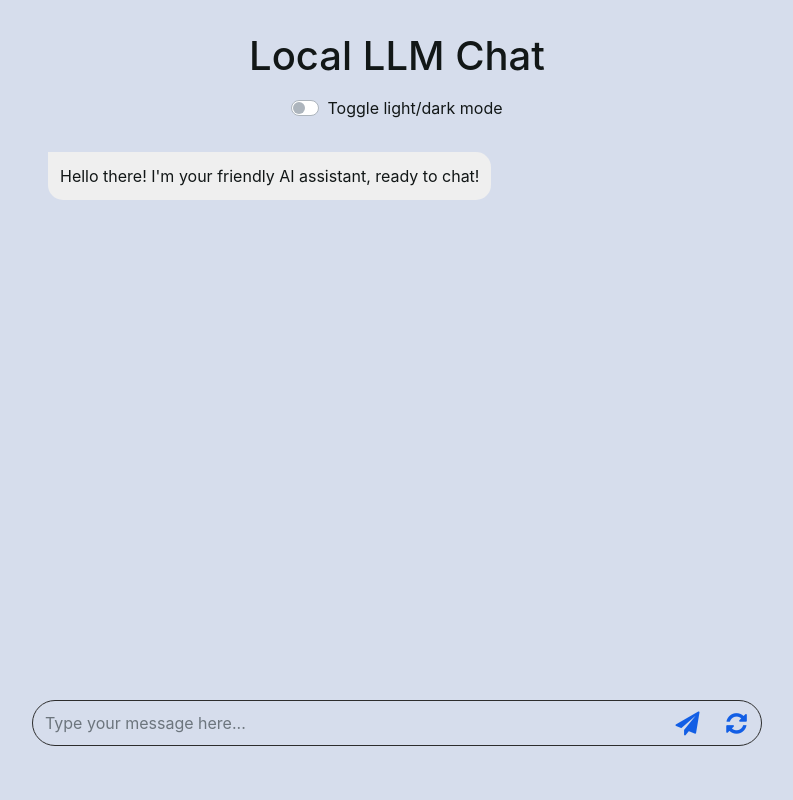
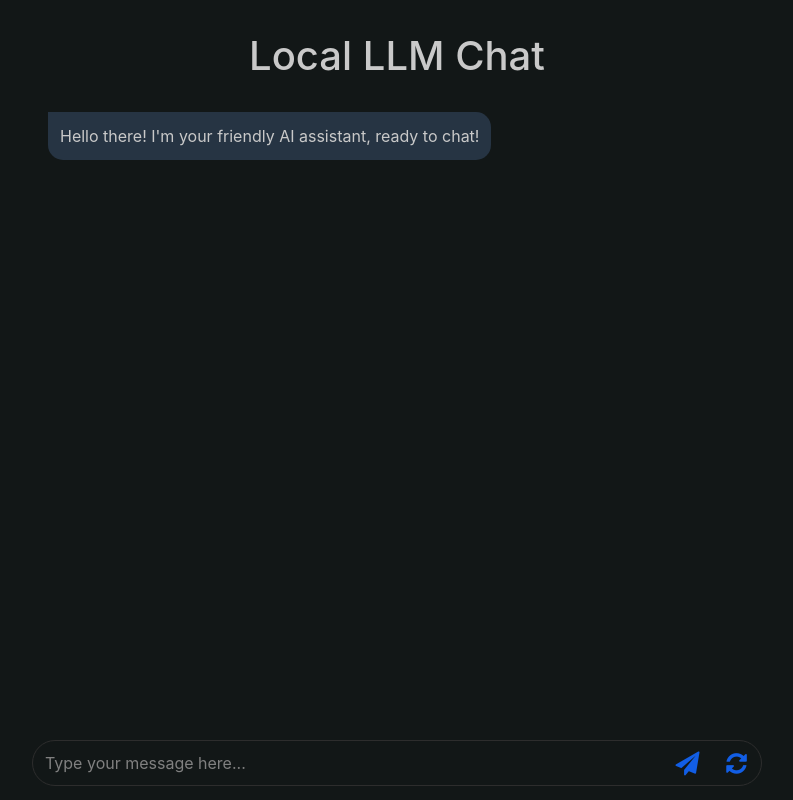
Before and after one commit to barwojcik/local_chatbots, a Flask app: page / in a window 1280 px wide. Shown: the whole page, without its empty margins (243-1036 px from the left). Run offline with Flask 2, Linux system fonts and the light colour scheme; some libraries are stand-ins or nearby versions.

Commit message:
Changes to simple_chat front-end, removed light mode for simplicity, improved scaling, added Markdown formatting for responses.

```diff
--- a/simple_chat/static/script.js
+++ b/simple_chat/static/script.js
@@ -1,6 +1,5 @@
 // Constants and state management
 const STATE = {
-    lightMode: true,
     isFirstMessage: true,
     responses: [],
     baseUrl: window.location.origin,
@@ -98,7 +97,7 @@ const showErrorMessage = (message) => {
 
     $('#message-list').append(`
         <div class="message-line error">
-            <div class="message-box error${!STATE.lightMode ? ' dark' : ''}">
+            <div class="message-box error">
                 ${message}
             </div>
         </div>
@@ -110,7 +109,7 @@ const populateUserMessage = (userMessage) => {
     $('#message-input').val('');
     $('#message-list').append(`
         <div class="message-line my-text">
-            <div class="message-box my-text${!STATE.lightMode ? ' dark' : ''}">
+            <div class="message-box my-text">
                 <div class="me">${userMessage}</div>
             </div>
         </div>
@@ -124,13 +123,57 @@ const renderBotResponse = (response) => {
     STATE.responses.push(response);
     hideBotLoadingAnimation();
 
+    // Parse markdown if the marked library is available
+    let formattedResponse;
+    if (typeof marked !== 'undefined') {
+        // Set marked options to safely handle user-generated content
+        marked.setOptions({
+            breaks: true,        // Add line breaks when \n is encountered
+            gfm: true,           // Use GitHub Flavored Markdown
+            headerIds: false,    // Don't add IDs to headers (for security)
+            sanitize: false,     // Required for compatibility, we'll sanitize elsewhere
+            highlight: function(code, lang) {
+                // Apply syntax highlighting if highlight.js is available
+                if (typeof hljs !== 'undefined') {
+                    if (lang && hljs.getLanguage(lang)) {
+                        try {
+                            return hljs.highlight(code, { language: lang }).value;
+                        } catch (err) {
+                            console.error('Highlight.js error:', err);
+                        }
+                    }
+                    try {
+                        return hljs.highlightAuto(code).value;
+                    } catch (err) {
+                        console.error('Highlight.js auto-detection error:', err);
+                    }
+                }
+                return code; // Return unmodified code if highlighting fails
+            }
+        });
+
+        formattedResponse = marked.parse(response.botResponse.trim());
+    } else {
+        formattedResponse = response.botResponse.trim();
+    }
+
     $('#message-list').append(`
         <div class="message-line">
-            <div class="message-box${!STATE.lightMode ? ' dark' : ''}">
-                ${response.botResponse.trim()}
+            <div class="message-box markdown-content">
+                ${formattedResponse}
             </div>
         </div>
     `);
+
+    // Apply additional highlighting to any code blocks that might have been missed
+    if (typeof hljs !== 'undefined') {
+        $('pre code').each(function(i, block) {
+            if (!block.classList.contains('hljs')) {
+                hljs.highlightElement(block);
+            }
+        });
+    }
+
     scrollToBottom();
 };
 
@@ -183,14 +226,6 @@ $(document).ready(() => {
         await populateBotResponse();
     });
 
-    $('#light-dark-mode-switch').on('change', () => {
-        $('body').toggleClass('dark-mode');
-        $('.message-box').toggleClass('dark');
-        $('.loading-dots').toggleClass('dark');
-        $('.dot').toggleClass('dark-dot');
-        STATE.lightMode = !STATE.lightMode;
-    });
-
     // Start the chat
     populateBotResponse();
 });
--- a/simple_chat/static/style.css
+++ b/simple_chat/static/style.css
@@ -1,17 +1,11 @@
-/* Light mode */
+/* Dark mode (default) */
 body {
-  background-color: #d6ddec;
-  color: #121717;
+  background-color: #121717;
+  color: #c9c9c9;
 }
 
 /* Error message styling */
 .message-box.error {
-    background-color: #ffebee;
-    color: #c62828;
-    border: 1px solid #ffcdd2;
-}
-
-.message-box.error.dark {
     background-color: #4a0f0f;
     color: #ef9a9a;
     border: 1px solid #c62828;
@@ -29,30 +23,26 @@ body {
     cursor: not-allowed;
 }
 
-/* Input field in dark mode */
-.dark-mode .form-control {
+/* Input field styles */
+.form-control {
     background-color: #263443;
     color: #c9c9c9;
     border-color: #4a4a4a;
 }
 
-.dark-mode .form-control::placeholder {
+.form-control::placeholder {
     color: #808080;
-}
-.dark-mode {
-  background-color: #121717;
-  color: #c9c9c9;
 }
 
 #chat-window {
   position: relative;
-  height: 70vh;
+  height: 80vh;
   overflow: auto;
 }
 
 .message-line {
   padding-bottom: 8px;
-  width: 70%;
+  width: 90%;
   word-break: break-word;
   display: flex;
 }
@@ -62,7 +52,7 @@ body {
   border-radius: 15px;
   display: inline-block;
   position: relative;
-  background-color: #efefef;
+  background-color: #263443;
   min-width: 26px;
   border-top-left-radius: 0;
   word-wrap: break-word;
@@ -76,20 +66,12 @@ body {
 
 .message-box.my-text {
   transform: rotateY(180deg);
-  background-color: #e7f9d8;
+  background-color: #0f4c9e;
   margin-left:150px;
 }
 
 .me {
   transform: scale(-1, 1);
-}
-
-.message-box.my-text.dark {
-  background-color: #0f4c9e;
-}
-
-.message-box.dark {
-  background-color: #263443;
 }
 
 /* Input container */
@@ -156,7 +138,7 @@ body {
   padding-bottom: 8px;
   word-break: break-word;
   display: none;
-  width: 70%;
+  width: 90%;
 }
 
 .loading-animation.my-loading {
@@ -168,7 +150,7 @@ body {
   padding: 12px;
   border-radius: 15px;
   position: relative;
-  background-color: #efefef;
+  background-color: #263443;
   min-width: 26px;
   border-top-left-radius: 0;
   display: flex;
@@ -179,7 +161,7 @@ body {
 
 .loading-dots.my-loading {
   transform: rotateY(180deg);
-  background-color: #e7f9d8;
+  background-color: #0e4d9e;
   float: right;
 }
 
@@ -189,18 +171,6 @@ body {
   margin: 0 2px;
   border-radius: 50%;
   animation: bounce 1.5s ease-in-out infinite;
-  background: #5a5a5a;
-}
-
-.loading-dots.my-loading.dark {
-  background-color: #0e4d9e;
-}
-
-.dark {
-  background-color: #263443;
-}
-
-.dark-dot {
   background: #c9c9c9;
 }
 
@@ -226,3 +196,149 @@ body {
     transform: translateY(-10px);
   }
 }
+
+/* Markdown styling */
+.markdown-content {
+  line-height: 1.5;
+}
+
+.markdown-content h1,
+.markdown-content h2,
+.markdown-content h3,
+.markdown-content h4,
+.markdown-content h5,
+.markdown-content h6 {
+  margin-top: 0.5em;
+  margin-bottom: 0.5em;
+  font-weight: 600;
+}
+
+.markdown-content h1 { font-size: 1.6em; }
+.markdown-content h2 { font-size: 1.4em; }
+.markdown-content h3 { font-size: 1.2em; }
+.markdown-content h4 { font-size: 1.1em; }
+
+.markdown-content p {
+  margin-bottom: 0.75em;
+}
+
+.markdown-content p:last-child {
+  margin-bottom: 0;
+}
+
+.markdown-content ul,
+.markdown-content ol {
+  padding-left: 1.5em;
+  margin-bottom: 0.75em;
+}
+
+.markdown-content li {
+  margin-bottom: 0.25em;
+}
+
+.markdown-content code {
+  font-family: 'SFMono-Regular', Consolas, 'Liberation Mono', Menlo, monospace;
+  background-color: #2a2d32;
+  padding: 2px 4px;
+  border-radius: 3px;
+  font-size: 0.9em;
+  color: #e6e6e6;
+}
+
+.markdown-content pre {
+  background-color: #1e2228;
+  padding: 16px;
+  border-radius: 6px;
+  overflow-x: auto;
+  margin-bottom: 1em;
+  border: 1px solid #343a40;
+  color: #f8f9fa;
+}
+
+.markdown-content pre code {
+  background-color: transparent;
+  padding: 0;
+  border-radius: 0;
+  display: block;
+  line-height: 1.5;
+  white-space: pre;
+  font-size: 0.875em;
+  tab-size: 2;
+  color: #f8f9fa;
+}
+
+/* Override highlight.js default styling */
+.hljs {
+  background-color: #1e2228;
+  color: #f8f9fa;
+}
+
+/* Syntax highlighting for code blocks */
+.markdown-content .hljs-keyword {
+  color: #ff7b72;
+}
+
+.markdown-content .hljs-string {
+  color: #a5d6ff;
+}
+
+.markdown-content .hljs-comment {
+  color: #8b949e;
+}
+
+.markdown-content .hljs-function {
+  color: #d2a8ff;
+}
+
+.markdown-content .hljs-number {
+  color: #79c0ff;
+}
+
+.markdown-content .hljs-class {
+  color: #7ee787;
+}
+
+.markdown-content .hljs-tag {
+  color: #7ee787;
+}
+
+.markdown-content .hljs-attr {
+  color: #d2a8ff;
+}
+
+.markdown-content .hljs-title {
+  color: #d2a8ff;
+}
+
+.markdown-content .hljs-literal {
+  color: #79c0ff;
+}
+
+.markdown-content blockquote {
+  border-left: 3px solid #555;
+  padding-left: 10px;
+  margin-left: 0;
+  color: #aaa;
+}
+
+.markdown-content table {
+  border-collapse: collapse;
+  width: 100%;
+  margin-bottom: 0.75em;
+}
+
+.markdown-content th,
+.markdown-content td {
+  border: 1px solid #444;
+  padding: 6px 10px;
+  text-align: left;
+}
+
+.markdown-content a {
+  color: #58a6ff;
+  text-decoration: none;
+}
+
+.markdown-content a:hover {
+  text-decoration: underline;
+}
--- a/simple_chat/templates/index.html
+++ b/simple_chat/templates/index.html
@@ -16,23 +16,20 @@
     />
     <link rel="stylesheet" href="{{ url_for('static', filename='style.css') }}"/>
     <script src="https://code.jquery.com/jquery-3.5.1.min.js"></script>
+    <script src="https://cdnjs.cloudflare.com/ajax/libs/marked/4.0.2/marked.min.js"></script>
+    <script src="https://cdnjs.cloudflare.com/ajax/libs/highlight.js/11.7.0/highlight.min.js"></script>
+    <link rel="stylesheet" href="https://cdnjs.cloudflare.com/ajax/libs/highlight.js/11.7.0/styles/github-dark.min.css">
     <script src="{{ url_for('static', filename='script.js') }}"></script>
 </head>
-<body>
+<body class="dark-mode">
     <div class="container d-flex flex-column vh-100">
         <div class="row">
             <div class="col-12" style="margin-top: 2rem">
                 <h1 class="text-center mb-3">Local LLM Chat</h1>
             </div>
-            <div class="col-12 text-center">
-                <div class="custom-control custom-switch mb-3">
-                    <input type="checkbox" class="custom-control-input" id="light-dark-mode-switch" aria-label="Toggle dark mode"/>
-                    <label class="custom-control-label" for="light-dark-mode-switch">Toggle light/dark mode</label>
-                </div>
-            </div>
         </div>
         <div class="row flex-grow-1 overflow-auto">
-            <div class="col-12 col-md-8 mx-auto d-flex flex-column">
+            <div class="col-12 col-md-12 col-lg-8 mx-auto d-flex flex-column">
                 <div id="chat-window" class="p-3" role="log" aria-live="polite">
                     <div id="message-list"></div>
                     <div class="loading-animation" aria-hidden="true">
```
